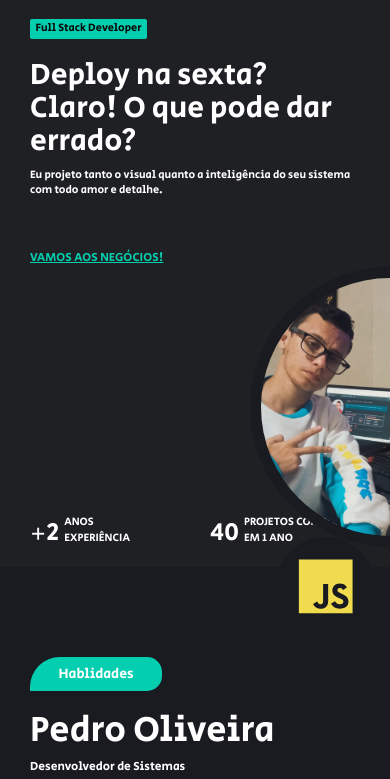
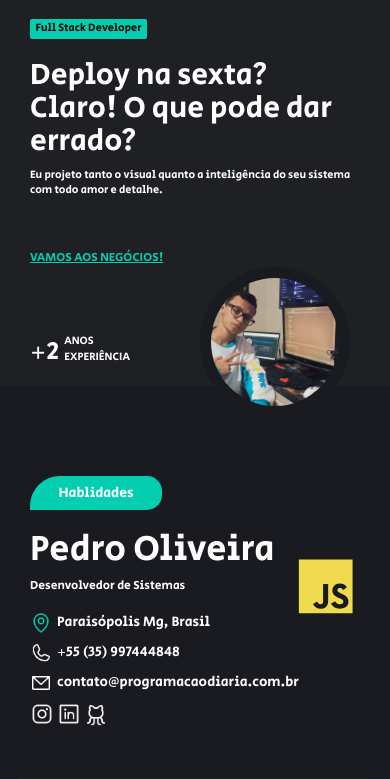
Before and after one commit to PedroPro212/Portfolio, a PHP site: page / in a window 390 px wide. Shown: the part 69-848 px from the top of the page. Run offline with PHP 8.4, Linux system fonts and the light colour scheme.

Commit message:
style
Modificação foto de perfil no celular

```diff
--- a/index.html
+++ b/index.html
@@ -24,7 +24,7 @@
           <ul class="nav-list">
             <li><a href="/index.html">< Início /></a></li>
             <li><a href="pages/habilidades.html">Habilidades</a></li>
-            <li><a href="pages/projetos.html">Projetos</a></li>
+            <!--<li><a href="pages/projetos.html">Projetos</a></li>-->
             <li><a href="pages/orcamento.php">Orçamento</a></li>
           </ul>
         </nav>
@@ -42,11 +42,11 @@
                         <a href="https://wa.me/+5535997444848" target="_blank"><u>Vamos aos negócios!</u></a>
 
                         <div class="banner-project" style="display: flex; text-transform: uppercase;">
-                            <div class="banner-project-anos" style="display: flex;">
+                            <div class="banner-project-anos">
                                 <span>+2</span><p>Anos<br>Experiência </p>
                             </div>
 
-                            <div class="banner-project-project" style="display: flex;">
+                            <div class="banner-project-project">
                                 <span>40</span><p>Projetos completados<br>em 1 ano</p>
                             </div>
                         </div>
--- a/pages/habilidades.html
+++ b/pages/habilidades.html
@@ -25,7 +25,7 @@
           <ul class="nav-list">
             <li><a href="/index.html">Início</a></li>
             <li><a href="/pages/habilidades.html"> < Habilidades /></a></li>
-            <li><a href="../pages/projetos.html">Projetos</a></li>
+            <!--<li><a href="../pages/projetos.html">Projetos</a></li>-->
             <li><a href="/pages/orcamento.php">Orçamento</a></li>
           </ul>
         </nav>
--- a/pages/orcamento.php
+++ b/pages/orcamento.php
@@ -9,7 +9,7 @@
 
     <link rel="stylesheet" href="https://maxcdn.bootstrapcdn.com/bootstrap/3.3.7/css/bootstrap.min.css" integrity="sha384-BVYiiSIFeK1dGmJRAkycuHAHRg32OmUcww7on3RYdg4Va+PmSTsz/K68vbdEjh4u" crossorigin="anonymous">
     <link href="/style/orcamento.css" type="text/css" rel="stylesheet">
-    <link href="/style/navbar.css" type="text/css" rel="stylesheet">
+    <link href="../config/navbar.css" type="text/css" rel="stylesheet">
     <script src="https://code.jquery.com/jquery-3.6.0.min.js"></script>
 </head>
 <body>
@@ -25,7 +25,7 @@
           <ul class="nav-list">
             <li><a href="/index.html">Início</a></li>
             <li><a href="/pages/habilidades.html">Habilidades</a></li>
-            <li><a href="pages/projetos.html">Projetos</a></li>
+            <!--<li><a href="pages/projetos.html">Projetos</a></li>-->
             <li><a href="/pages/orcamento.php">< Orçamento /></a></li>
           </ul>
         </nav>
--- a/style/index.css
+++ b/style/index.css
@@ -66,6 +66,9 @@
 .banner-project{
     position: fixed;
     bottom: 1rem;
+}
+.banner-project-project, .banner-project-anos{
+    display: flex;
 }
 .banner-project span{
     font-size: 25px;
@@ -384,8 +387,14 @@
         margin-bottom:10px;
     }
 
+    .banner-project-project{
+        display: none;
+    }
     .banner-perfil{
-        width:280px;
+        width:15rem;
+        display: block; /*------ Modificar aqui!! ------*/
+        position: absolute;
+        margin-left: 17rem;
     }
 
     .notebook{
```
